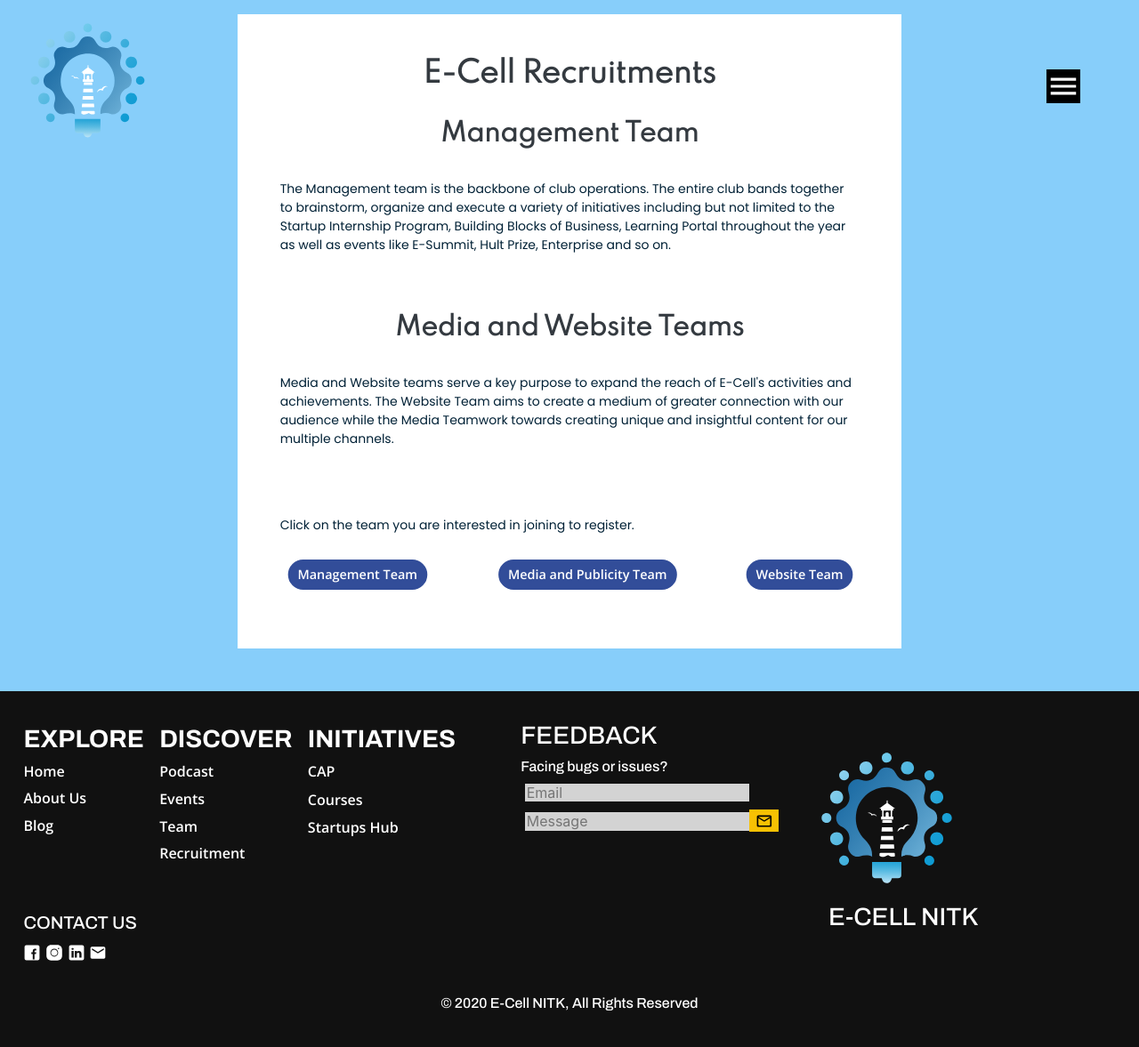
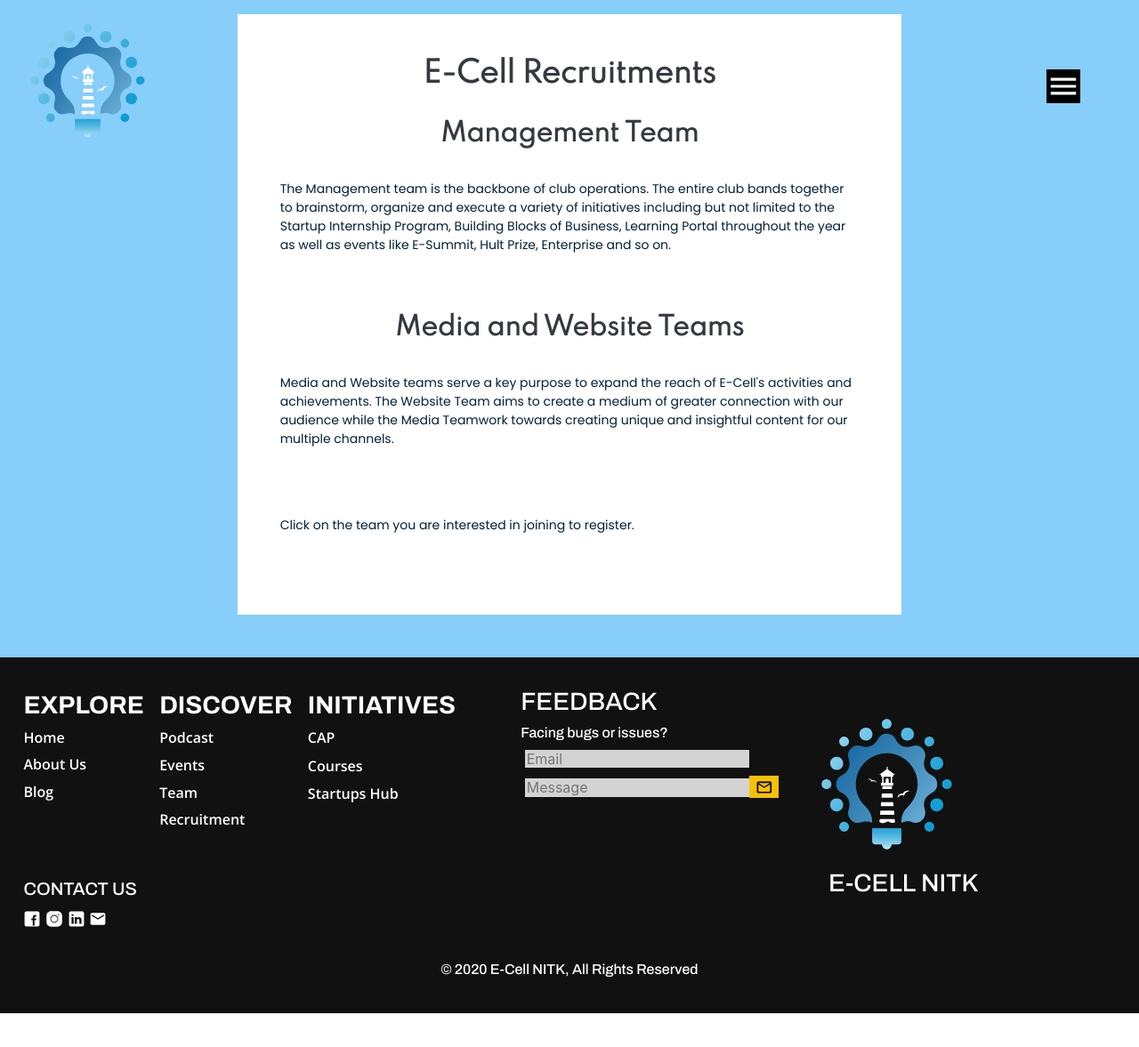
Before and after one commit to sourceganesh/ECell-Website, a Django app: page /recruitment/ in a window 1280 px wide. Shown: the whole page at 89% size. After the commit the page ends 1139 px from the top, so only its background shows below. Run offline with Django 3.2, Linux system fonts and the light colour scheme; some libraries are stand-ins or nearby versions.

Commit message:
rectruiment removed

```diff
--- a/recruitment/urls.py
+++ b/recruitment/urls.py
@@ -5,7 +5,7 @@ app_name='recruitment'
 
 urlpatterns = [
     path('',views.index, name="index"),
-    path('management',views.management_form,name='management'),
-    path('media',views.media_form,name='media'),
-    path('web',views.web_form,name='web'),
+    # path('management',views.management_form,name='management'),
+    # path('media',views.media_form,name='media'),
+    # path('web',views.web_form,name='web'),
 ]
--- a/templates/recruitment/index.html
+++ b/templates/recruitment/index.html
@@ -30,9 +30,9 @@
              Click on the team you are interested in joining to register.
            </p>
            <div class="d-md-flex flex-row mt-3 mb-5 mr-7 justify-content-between">
-            <a href="/recruitment/management" class="rec-form-btn hvr-grow rec-index">Management Team</a>
-           <a href="/recruitment/media" class="rec-form-btn hvr-grow rec-index">Media and Publicity Team</a>
-           <a href="/recruitment/web" class="rec-form-btn hvr-grow rec-index">Website Team</a>
+            <!-- <a href="/recruitment/management" class="rec-form-btn hvr-grow rec-index">Management Team</a> -->
+           <!-- <a href="/recruitment/media" class="rec-form-btn hvr-grow rec-index">Media and Publicity Team</a> -->
+           <!-- <a href="/recruitment/web" class="rec-form-btn hvr-grow rec-index">Website Team</a> -->
           </div>
 
           </div>
```
